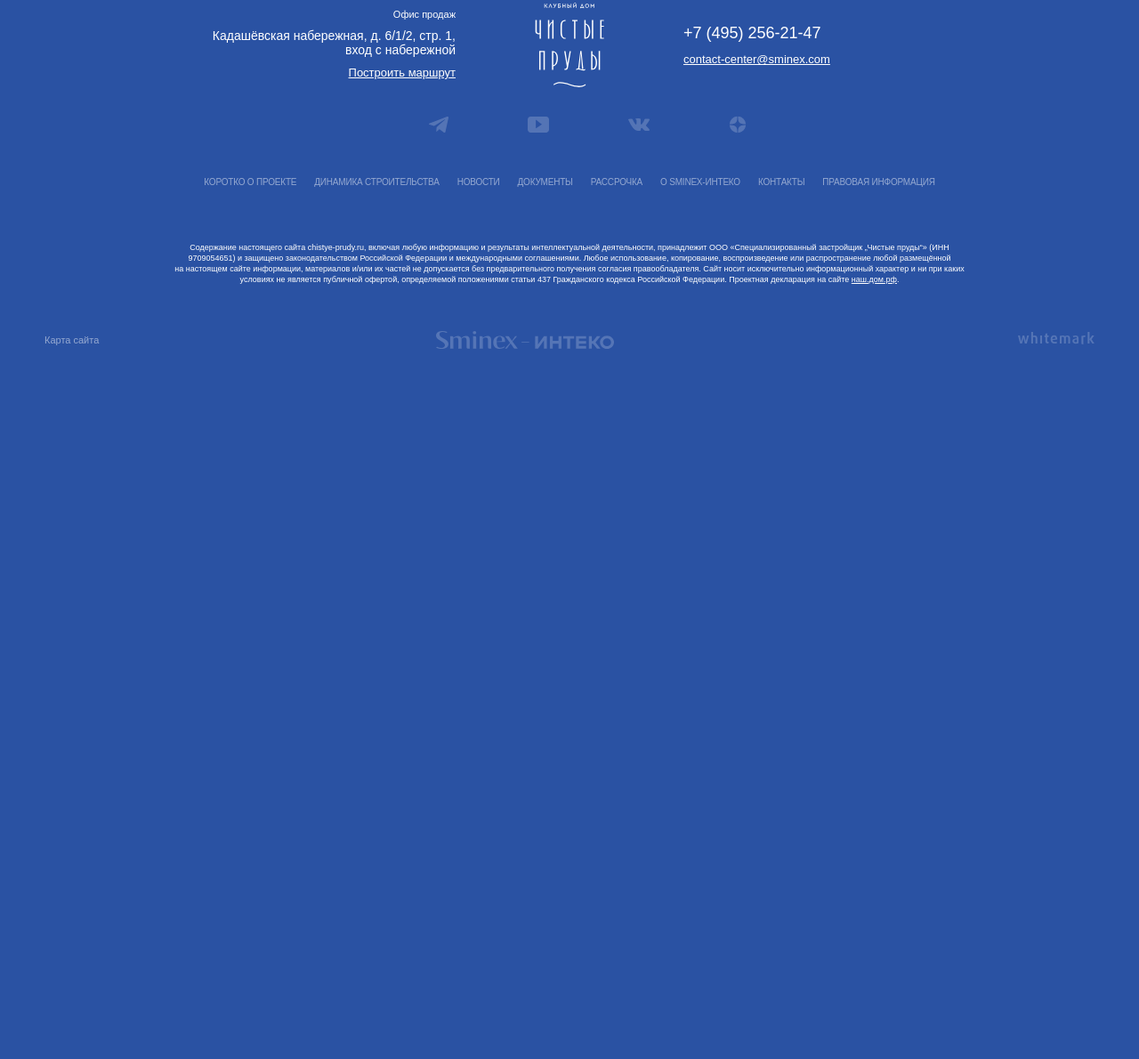
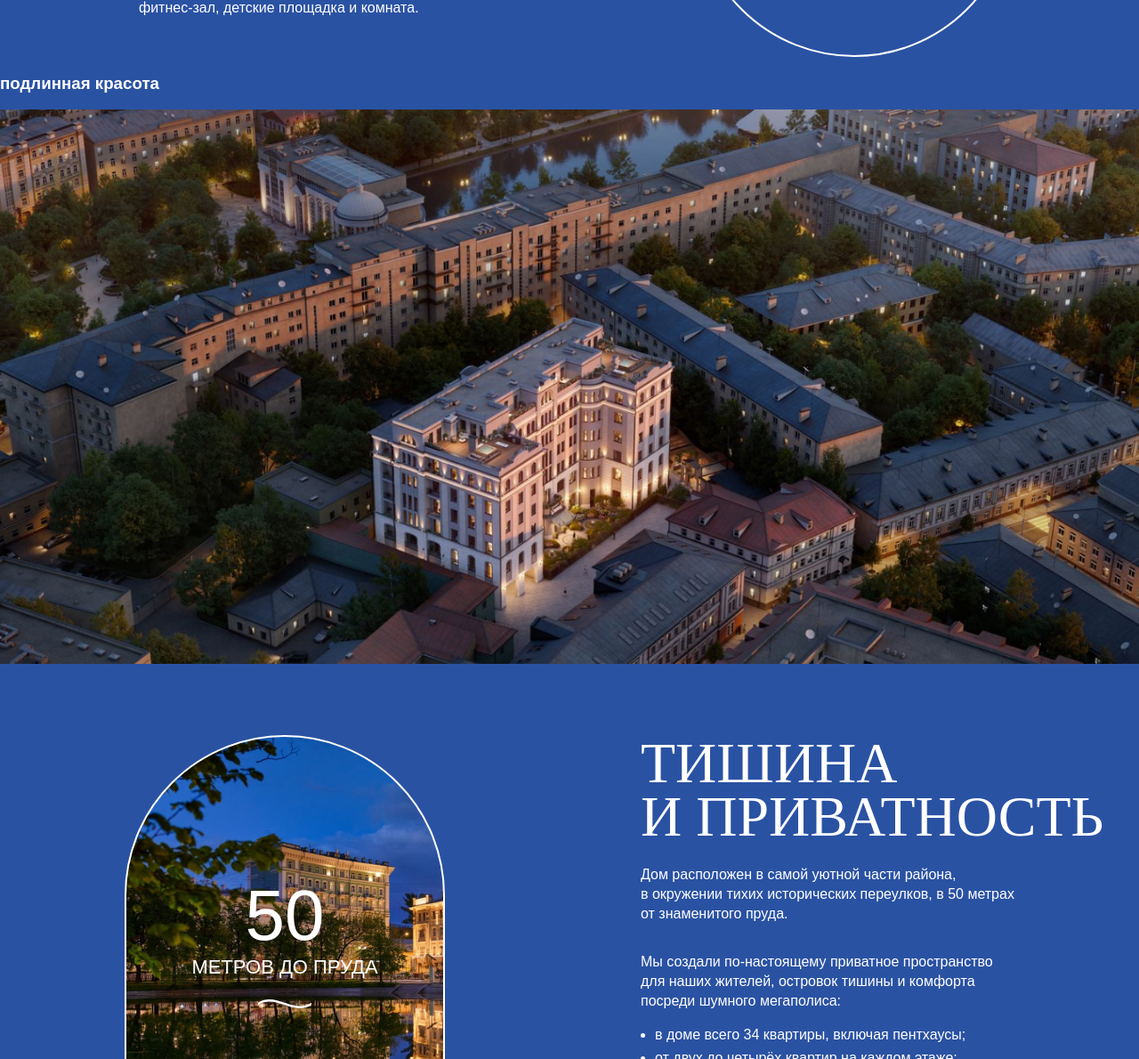
Before and after one commit to ErdniSamkhaev/homework21, a plain HTML site: page student/index.html in a window 1280 px wide. Shown: the part 1610-2800 px from the top of the page at 89% size. Before the commit the page ends 2042 px from the top, so only its background shows below. Drawn offline with Linux system fonts and the light colour scheme; a web font is replaced by a local one.

Commit message:
section apartmets-location and about

```diff
--- /dev/null
+++ b/student/css/blocks/about-project.css
@@ -0,0 +1,4 @@
+.about-project {
+  display: flex;
+  flex-direction: column;
+}
--- a/student/css/blocks/apartments.css
+++ b/student/css/blocks/apartments.css
@@ -1,5 +1,7 @@
 .apartments {
   padding: 80px 0 0;
+  max-width: 1000px;
+  margin: 0 auto;
 }
 
 .apartments__wrapper {
@@ -42,3 +44,36 @@
   line-height: 22px;
   font-weight: 300;
 }
+
+.apartments--location .apartments__wrapper {
+  display: flex;
+  flex-direction: row-reverse;
+}
+
+.apartments--location .apartments__content {
+  max-width: 420px;
+}
+
+.apartments--location .benefit {
+  border-radius: 180px 180px 0 0;
+  width: 420px;
+}
+
+.apartments--location .benefit--apartment {
+  background-image: url(../../images/Rectangle\ 376714432.png);
+}
+
+.apartments--location .apartments__heading {
+  font-family: "Ardeco", "Montserrat", serif;
+  font-size: 64px;
+  font-weight: 400;
+  line-height: 60px;
+  margin: 0 0 24px;
+  text-transform: uppercase;
+}
+
+.apartments--location .apartments__description {
+  font-size: 16px;
+  font-weight: 300;
+  line-height: 22px;
+}
--- a/student/css/blocks/btn.css
+++ b/student/css/blocks/btn.css
@@ -15,6 +15,10 @@
   text-transform: uppercase;
 }
 
+.header__button-save {
+  border: 1px solid #2A52A3;
+}
+
 .header__button-choice {
   border: 2px solid #ffffff;
   border-radius: 60px;
@@ -22,4 +26,5 @@
   font-size: 13px;
   font-weight: 400;
   line-height: 16px;
+  margin: 0;
 }
--- a/student/css/blocks/hero.css
+++ b/student/css/blocks/hero.css
@@ -1,17 +1,21 @@
 .hero {
-  padding: 48px 0 0;
+  max-width: 1440px;
+  margin: 0 auto;
+  padding: 48px 50px 0;
 }
 
 .hero__heading {
   font-family: "Ardeco", "Arial", sans-serif;
-  font-size: 64px;
-  line-height: 64px;
+  font-size: 70px;
+  line-height: 70px;
   font-weight: 400;
   text-transform: uppercase;
   text-align: center;
+  margin: 10px 0 48px;
 }
 
 .hero__image {
-  margin: 48px 0 0;
+  margin: 0;
   width: 100%;
+  height: revert-layer;
 }
--- a/student/css/style.css
+++ b/student/css/style.css
@@ -14,3 +14,4 @@
 @import "blocks/socials.css";
 @import "blocks/header.css";
 @import "blocks/btn.css";
+@import "blocks/about-project.css";
--- a/student/index.html
+++ b/student/index.html
@@ -30,7 +30,11 @@
               </svg>
             </a>
             <!-- Коротко о проекте -->
-            <a class="header__about-short-project" href="#" aria-label="Коротко о проекте">
+            <a
+              class="header__about-short-project"
+              href="#"
+              aria-label="Коротко о проекте"
+            >
               <span>Коротко о проекте</span>
             </a>
           </div>
@@ -166,11 +170,19 @@
                   />
                 </svg>
               </button>
-              <button class=" btn header__button-choice" type="button" aria-label="Выбрать квартиру">
+              <button
+                class="btn header__button-choice"
+                type="button"
+                aria-label="Выбрать квартиру"
+              >
                 Выбрать квартиру
               </button>
             </div>
-            <a class="header__phone" href="tel:+74951812960" aria-label="Номер телефона">
+            <a
+              class="header__phone"
+              href="tel:+74951812960"
+              aria-label="Номер телефона"
+            >
               <span class="header__phone-text">+7 495 181 29 60</span>
             </a>
           </div>
@@ -183,7 +195,6 @@
         прудами.
       </h1>
       <section class="hero">
-        <div class="container">
         <h2 class="hero__heading">
           В&nbsp;шаге от&nbsp;воды, в&nbsp;окружении тишины
         </h2>
@@ -194,7 +205,6 @@
           height="760"
           alt="Передний план клубного дома"
         />
-        </div>
       </section>
 
       <!-- Преимущества -->
@@ -202,7 +212,6 @@
         <h2 class="visually-hidden">
           Подготовлены заранее обставленные мебелью квартиры со всеми удобствами
         </h2>
-        <div class="container">
         <div class="apartments__wrapper">
           <div class="apartments__content">
             <svg
@@ -227,9 +236,9 @@
             </svg>
             <p class="apartments__description">
               Дом находится в&nbsp;тихом Потаповском переулке, в&nbsp;глубине
-                квартала. В&nbsp;50&nbsp;метрах от&nbsp;знаменитых Чистых
-                прудов, в&nbsp;одном из&nbsp;самых романтичных и&nbsp;престижных
-                районов Москвы.
+              квартала. В&nbsp;50&nbsp;метрах от&nbsp;знаменитых Чистых прудов,
+              в&nbsp;одном из&nbsp;самых романтичных и&nbsp;престижных районов
+              Москвы.
             </p>
             <p class="apartments__text">
               Это настоящий клубный дом, в&nbsp;котором 34&nbsp;квартиры,
@@ -274,10 +283,73 @@
             </svg>
           </div>
         </div>
+      </section>
+      <!-- Подлинная красота -->
+       <section class="about-project">
+        <h2 class="visually-hidden">Вид сверху</h2>
+        <h3 class="about-project__heading">подлинная красота</h3>
+        <img src="images/image 295.jpg" alt="Вид сверху">
+       </section>
+
+      <!-- Тишина и приватность -->
+      <section class="apartments apartments--location">
+        <h2 class="visually-hidden">
+          Подготовлены заранее обставленные мебелью квартиры со всеми удобствами
+        </h2>
+        <div class="apartments__wrapper">
+          <div class="apartments__content">
+            <h2 class="apartments__heading">Тишина и&nbsp;приватность</h2>
+            <p class="apartments__description">
+              Дом расположен в&nbsp;самой уютной части района, в&nbsp;окружении
+              тихих исторических переулков, в&nbsp;50&nbsp;метрах
+              от&nbsp;знаменитого пруда.
+            </p>
+            <p class="apartments__text">
+              Мы&nbsp;создали по-настоящему приватное пространство для наших
+              жителей, островок тишины и&nbsp;комфорта посреди шумного
+              мегаполиса:
+            </p>
+            <ul class="apartments__list">
+              <li class="apartments__list-item">
+                в&nbsp;доме всего 34&nbsp;квартиры, включая пентхаусы;
+              </li>
+              <li class="apartments__list-item">
+                от&nbsp;двух до&nbsp;четырёх квартир на&nbsp;каждом этаже;
+              </li>
+              <li class="apartments__list-item">
+                окна всех квартир выходят в&nbsp;тихий двор;
+              </li>
+              <li class="apartments__list-item">укромный двор-сад;</li>
+              <li class="apartments__list-item">усиленная звукоизоляция квартир;</li>
+              <li class="apartments__list-item">бесшумные лифты и&nbsp;оборудование.</li>
+            </ul>
+          </div>
+          <div class="benefit benefit--apartment benefit--round-all">
+            <span class="benefit__number"> 50 </span>
+            <span class="benefit__text"> метров до пруда </span>
+            <svg
+              class="benefit__icon"
+              xmlns="http://www.w3.org/2000/svg"
+              width="60"
+              height="10"
+              fill="none"
+              aria-hidden="true"
+            >
+              <g clip-path="url(#a)">
+                <path
+                  fill="#fff"
+                  d="M60 3.807c-20.016 13.16-40.005-13.18-59.993 0-.01 2.618-.01-.215 0 2.384C20.005-6.98 40.002 19.38 60 6.19c0-2.619-.01.244 0-2.384Z"
+                />
+              </g>
+              <defs>
+                <clipPath id="a">
+                  <path fill="#fff" d="M0 0h60v10H0z" />
+                </clipPath>
+              </defs>
+            </svg>
+          </div>
         </div>
       </section>
-      <!-- Подлинная красота -->
-      <!-- Тишина и приватность -->
       <!-- Преимущества проекта -->
     </main>
     <footer class="footer">
```
Also changed, not shown: student/images/image 295.jpg (added). Lines whose indentation alone changed are shown as unchanged.
